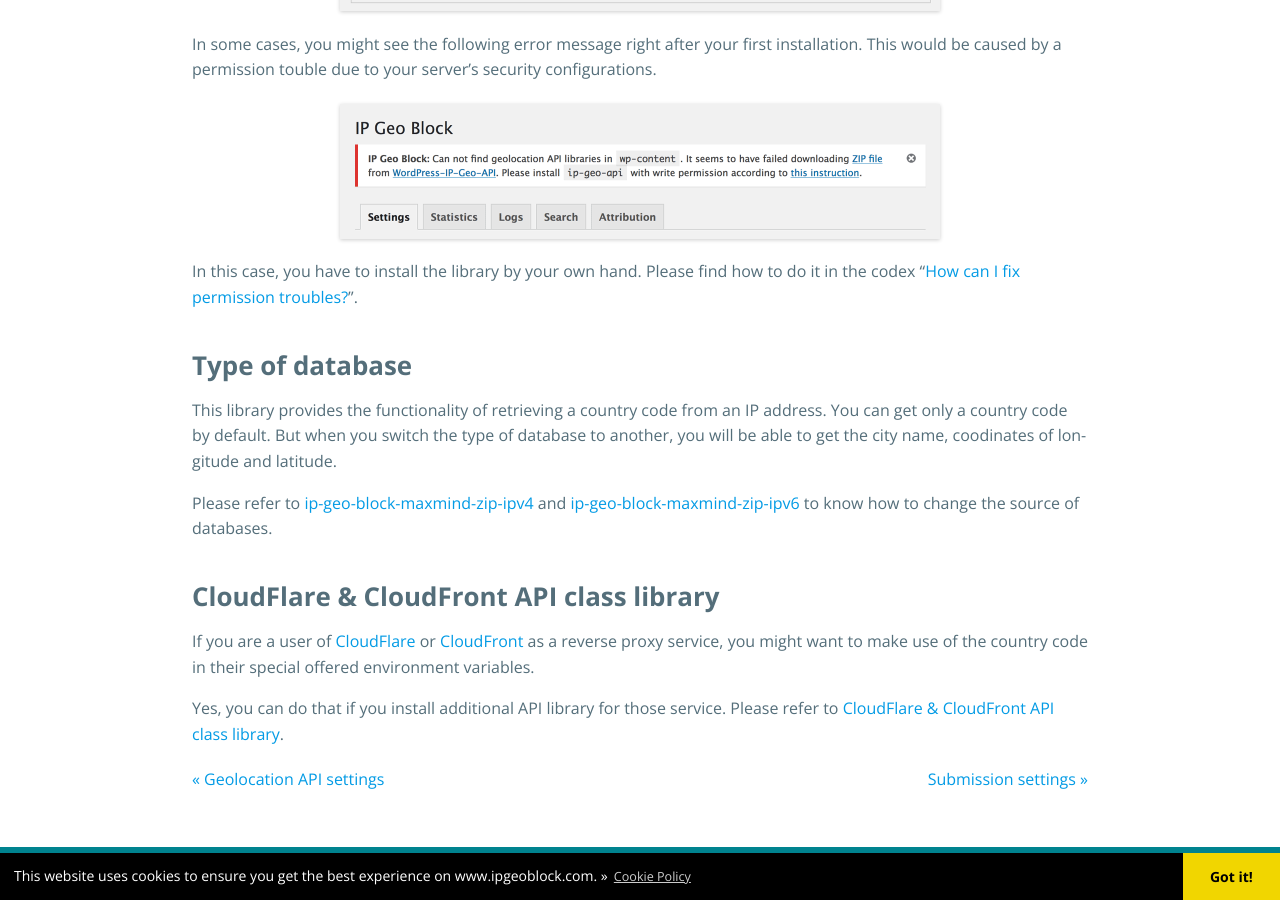
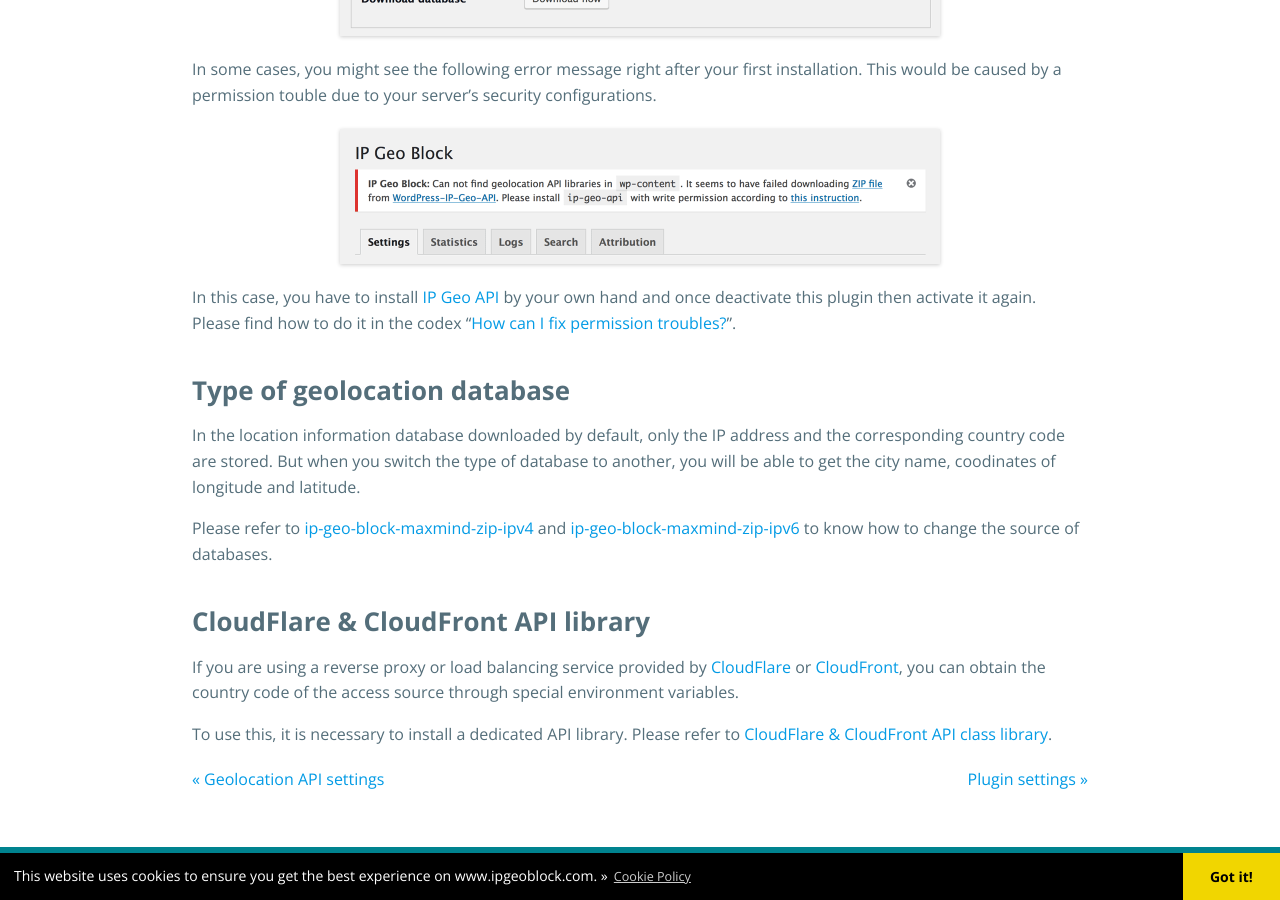
Before and after one commit to tokkonopapa/WordPress-IP-Geo-Block, a Jekyll site: the page built from _codex/06. Dashboard/06. Local database settings/geolocation-api-library.md, in a window 1280 px wide and 900 px high, scrolled down 991 px. Built offline with Jekyll 4.4.1, drawn with Linux system fonts in a browser that asks for light colours; some web fonts are replaced; some of the changed text lies outside the part shown.

Commit message:
Update codex.

```diff
--- a/_codex/06. Dashboard/06. Local database settings/geolocation-api-library.md
+++ b/_codex/06. Dashboard/06. Local database settings/geolocation-api-library.md
@@ -6,24 +6,26 @@
 title: Local database settings
 ---
 
-[IP Geo Block][IP-Geo-Block] has multi source of geolocation database not only
-via internet but also on site DBs that are distributed from [Maxmind][Maxmind]
-and [IP2location][IP2location]. These on site DBs are managed by the dedicated
-class libraries named [IP Geo API][GitGeoAPI] which has been separately
-developed as an another project.
+This plugin has multiple IP address geolocation databases distributed by
+[Maxmind][Maxmind] and [IP2location][IP2location]. Utilizing multiple data
+sources is an important mechanism that can complement each other when data
+is missing. These databases are managed by the Geolocation API library named
+[IP Geo API][GitGeoAPI] which which has been separately developed as an another
+project.
 
-### Location of IP Geo API ###
+### Geolocation API Library ###
 
-IP Geo API can be installed one of the following folders:
+IP Geo API can be installed with the geolocation databases in one of the
+following directories:
 
 1. `/wp-content/ip-geo-api/`
 2. `/wp-content/uploads/ip-geo-api/`
 3. `/wp-content/plugins/ip-geo-block/ip-geo-api/`
 
-Its location depends on the permission of your WordPress tree. Actual location
-can be found at "**Local database settings**" section. If you find it to be the
-3rd one, please consider to change to another location, because at every time
-this plugin updates, files in it will be removed.
+The actual storage location depends on the permission setting of the WordPress
+tree. If you find it’s 3. then it is necessary to adjust the permissions so
+that it becomes 1 or 2. to prevent the geolocation databases being removed on
+updating this plugin.
 
 ![Local database settings]({{ '/img/2017-03/LocalDatabaseSettings.png' | prepend: site.baseurl }}
  "Local database settings"
@@ -37,29 +39,30 @@
  "Error of IP Geo API"
 )
 
-In this case, you have to install the library by your own hand. Please find how
-to do it in the codex "[How can I fix permission troubles?][Permission]".
+In this case, you have to install [IP Geo API][GitGeoAPI] by your own hand and
+once deactivate this plugin then activate it again. Please find how to do it
+in the codex "[How can I fix permission troubles?][Permission]".
 
-### Type of database ###
+### Type of geolocation database ###
 
-This library provides the functionality of retrieving a country code from an
-IP address. You can get only a country code by default. But when you switch
-the type of database to another, you will be able to get the city name,
-coodinates of longitude and latitude.
+In the location information database downloaded by default, only the IP address
+and the corresponding country code are stored. But when you switch the type of
+database to another, you will be able to get the city name, coodinates of
+longitude and latitude.
 
 Please refer to
 [ip-geo-block-maxmind-zip-ipv4][MaxmindIPv4] and
 [ip-geo-block-maxmind-zip-ipv6][MaxmindIPv6] to know how to change the source
 of databases.
 
-### CloudFlare & CloudFront API class library ###
+### CloudFlare & CloudFront API library ###
 
-If you are a user of [CloudFlare][CloudFlare] or [CloudFront][CloudFront] as a
-reverse proxy service, you might want to make use of the country code in their
-special offered environment variables.
+If you are using a reverse proxy or load balancing service provided by
+[CloudFlare][CloudFlare] or [CloudFront][CloudFront], you can obtain the
+country code of the access source through special environment variables.
 
-Yes, you can do that if you install additional API library for those service.
-Please refer to [CloudFlare & CloudFront API class library][APILibrary].
+To use this, it is necessary to install a dedicated API library. Please
+refer to [CloudFlare & CloudFront API class library][APILibrary].
 
 [IP-Geo-Block]: https://wordpress.org/plugins/ip-geo-block/ "WordPress › IP Geo Block « WordPress Plugins"
 [Maxmind]:      https://www.maxmind.com/ "IP Geolocation and Online Fraud Prevention | MaxMind"
```
Also changed, not shown: _codex/06. Dashboard/06. Local database settings/geolocation-api-library-ja.md (added, +72 -0 lines), _codex/06. Dashboard/07. Submission settings/submission-settings.md (deleted, +0 -22 lines), _codex/06. Dashboard/07. Plugin settings/plugin-settings.md (renamed from _codex/06. Dashboard/08. Plugin settings/plugin-settings.md).
